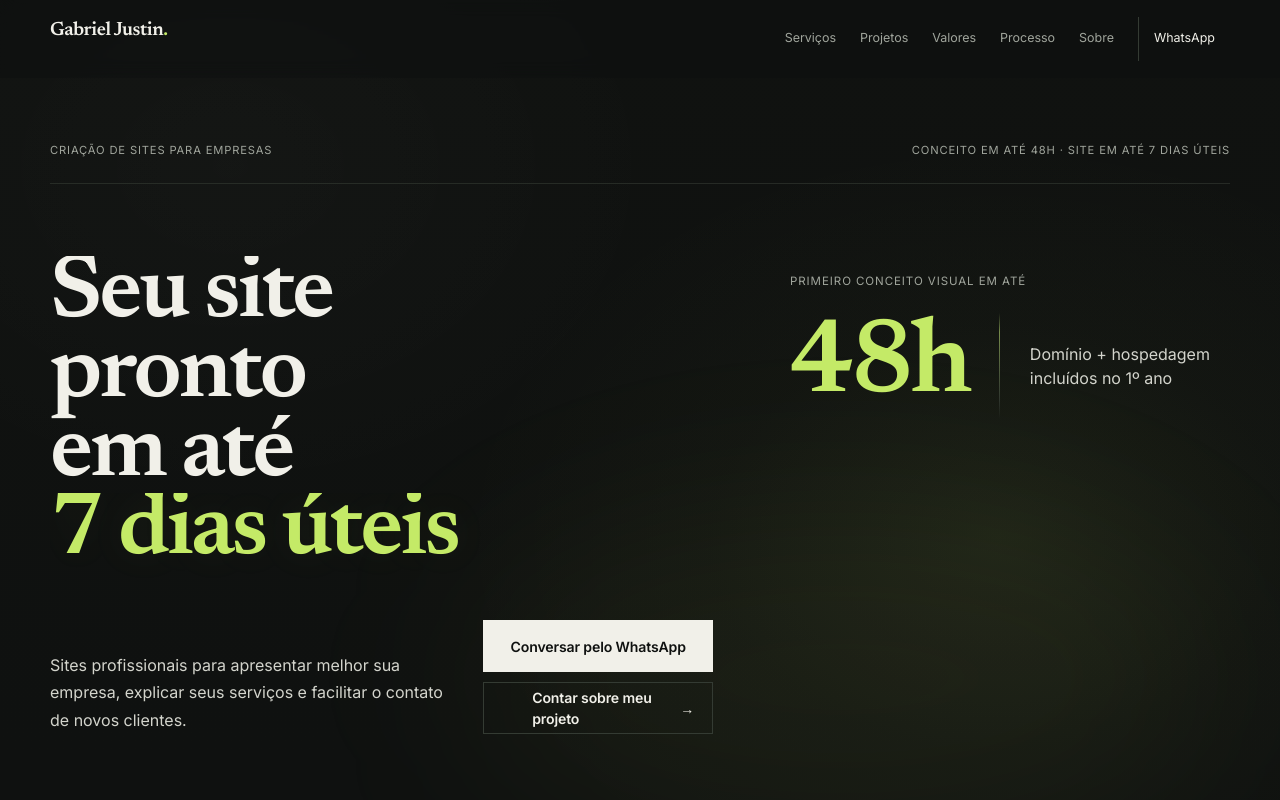
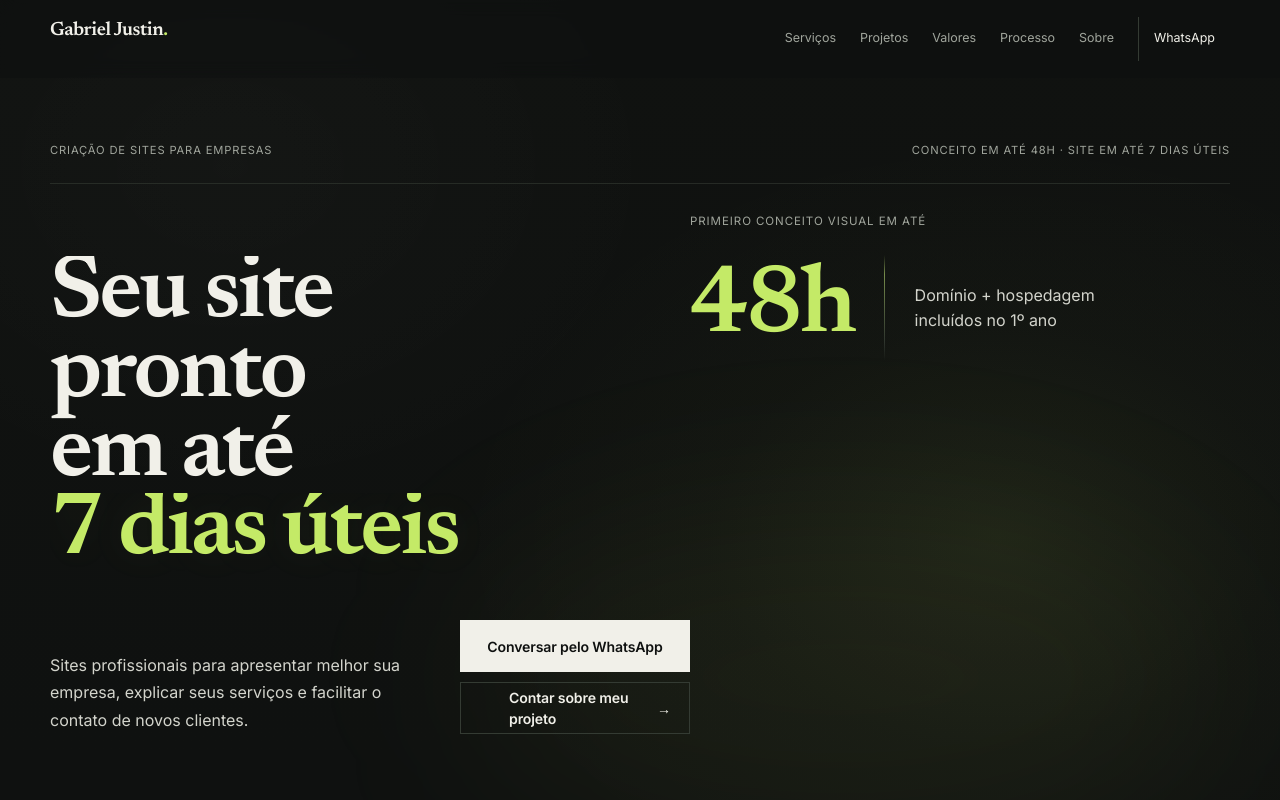
Before and after one commit to gabrieljmeira/gabriel-justin-site, a Next.js app: page / in a window 1280 px wide. Shown: the top 800 px of the page. Built offline with nearby package versions, Linux system fonts and the light colour scheme.

Commit message:
layout: anchor hero proof in upper right field

```diff
--- a/app/globals.css
+++ b/app/globals.css
@@ -2957,3 +2957,49 @@ a.commercial-strip-item {
     margin-bottom: 0;
   }
 }
+
+/* Hero proof: anchor inside the upper-right negative space */
+@media (min-width: 900px) {
+  .hero-v3 {
+    position: relative;
+  }
+
+  .hero-grid {
+    grid-template-columns: minmax(0, 1fr);
+    position: relative;
+  }
+
+  .hero-primary {
+    max-width: min(62%, 720px);
+  }
+
+  .hero-proof-editorial {
+    position: absolute;
+    top: clamp(26px, 3vw, 46px);
+    right: 0;
+    width: min(46%, 540px);
+    max-width: 540px;
+    margin: 0;
+    align-self: auto;
+    justify-self: auto;
+  }
+
+  .hero-proof-kicker {
+    margin-bottom: clamp(18px, 2vw, 26px);
+  }
+
+  .hero-proof-value {
+    font-size: clamp(6rem, 7.4vw, 7.8rem);
+  }
+}
+
+@media (min-width: 1180px) {
+  .hero-primary {
+    max-width: 640px;
+  }
+
+  .hero-proof-editorial {
+    top: 30px;
+    width: min(48%, 560px);
+  }
+}
```
